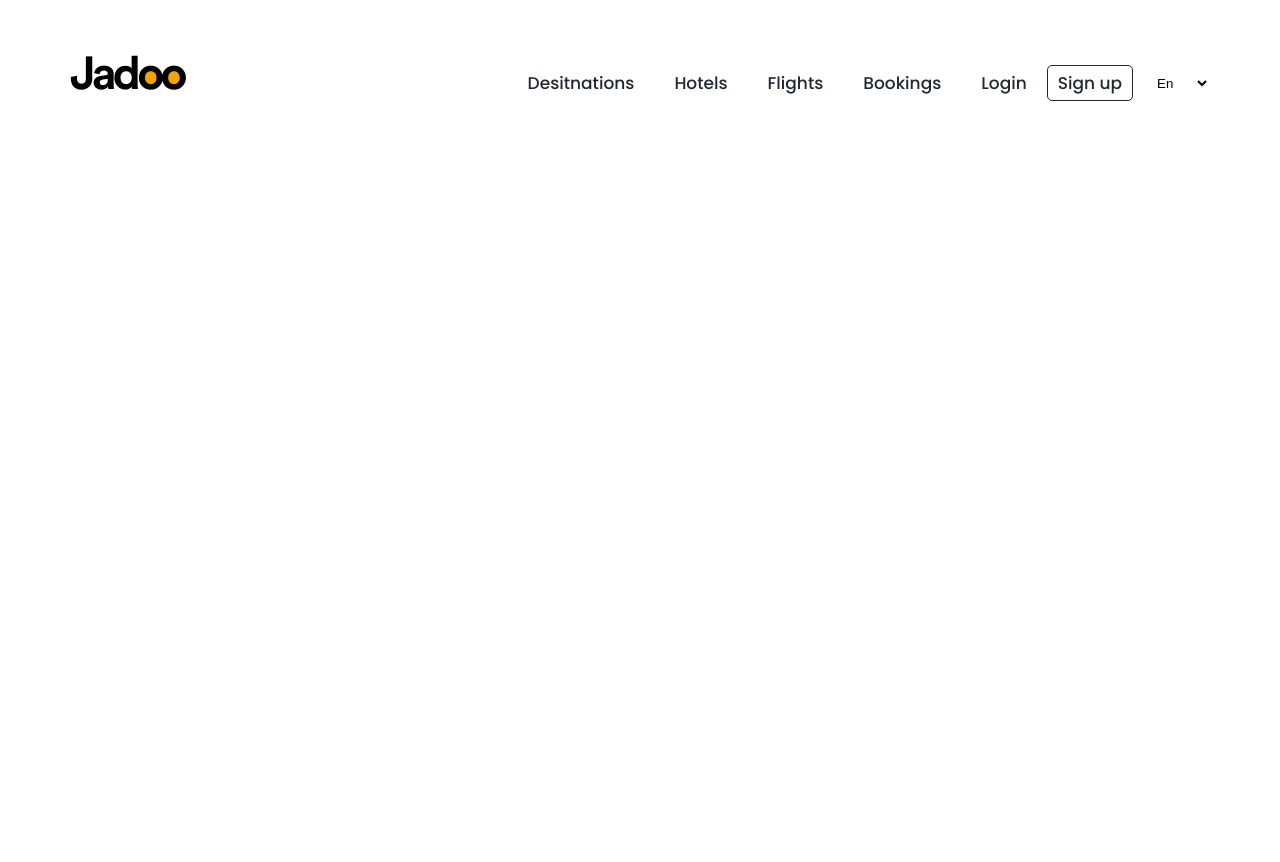
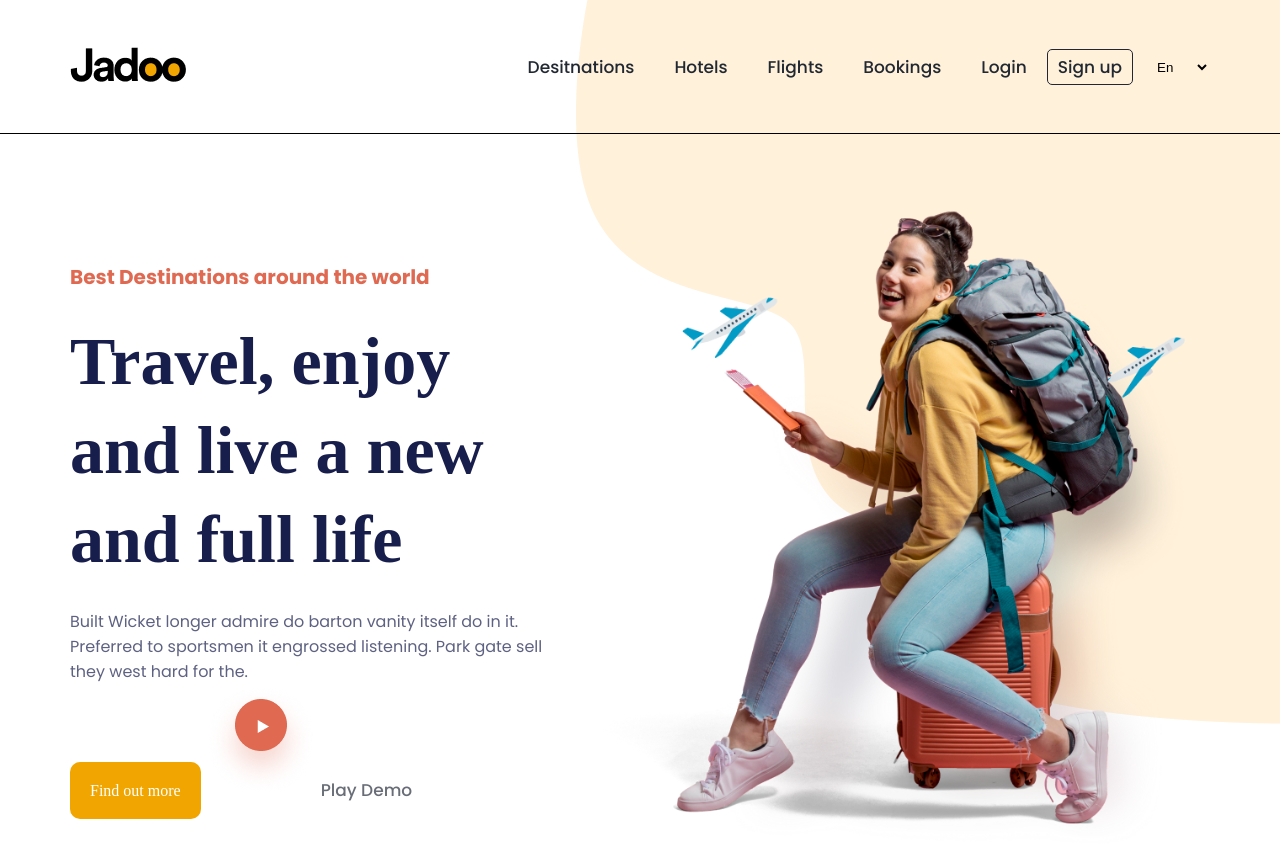
Before and after one commit to saadahmed18/Jadoo, a plain HTML site: page index.html in a window 1280 px wide. Before the commit the page ends 800 px from the top, so only its background shows below. Drawn offline with Linux system fonts and the light colour scheme; a web font is replaced by a local one.

Commit message:
Add: Hero Section

```diff
--- a/assets/style/main.css
+++ b/assets/style/main.css
@@ -8,6 +8,7 @@
   --text-hero-color: #df6951;
   --title-hero-color: #181e4b;
   --link-hero-color: #f1a501;
+  --play-demo-color: #686d77;
   --main-title-and-text-section-color: #5e6282;
   --title-section-color: #14183e;
   --small-title-color: #1e1d4c;
@@ -21,10 +22,10 @@
   .container {
     width: 970px;
   }
-  nav label {
+  nav label,
+  nav input {
     display: none;
   }
-
 }
 @media (min-width: 768px) {
   .container {
@@ -44,6 +45,7 @@ img {
 }
 header {
   padding: 47px 0;
+  border-bottom: 1px solid black;
 }
 header .container {
   display: flex;
@@ -56,12 +58,12 @@ nav {
 nav input {
   appearance: none;
 }
-
 header .container ul {
   display: flex;
   align-items: center;
   list-style: none;
 }
+
 header .container ul li a {
   display: block;
   padding: 0 20px;
@@ -70,7 +72,6 @@ header .container ul li a {
   font-weight: 500;
   color: var(--navbar-color);
 }
-
 header .container ul li .signup {
   border: 1px solid var(--navbar-color);
   border-radius: 5px;
@@ -101,3 +102,51 @@ header .container ul li select {
     padding: 0;
   }
 }
+section {
+  padding: 75px 0;
+}
+.hero .container {
+  display: flex;
+  justify-content: space-between;
+  align-items: center;
+}
+.content {
+  width: 50%;
+}
+.hero .container .content .pr-top {
+  font-family: "Poppins", serif;
+  font-size: 20px;
+  font-weight: 700;
+  color: var(--text-hero-color);
+}
+.hero .container .content h1 {
+  font-family: "Volkhov", serif;
+  font-size: 68px;
+  font-weight: 700;
+  line-height: 89px;
+  letter-spacing: -4%;
+  margin: 25px 0;
+  color: var(--title-hero-color);
+}
+.hero .container .content .pr-bottom {
+  font-family: "Poppins", serif;
+  color: var(--main-title-and-text-section-color);
+}
+.hero .container .content .btn {
+  padding: 20px;
+  border-radius: 10px;
+  color: white;
+  background-color: var(--link-hero-color);
+}
+.hero .container .content .play-demo {
+  font-family: "Poppins", serif;
+  font-size: 17px;
+  font-weight: 500;
+  color: var(--play-demo-color);
+}
+.images .blob {
+  position: absolute;
+  top: 0;
+  right: 0;
+  z-index: -1;
+}
--- a/index.html
+++ b/index.html
@@ -52,5 +52,23 @@
         </nav>
       </div>
     </header>
+    <main>
+      <section class="hero">
+        <div class="container">
+          <div class="content">
+            <p class="pr-top">Best Destinations around the world</p>
+            <h1>Travel, <span>enjoy</span> and live a new and full life</h1>
+            <p class="pr-bottom">Built Wicket longer admire do barton vanity itself do in it. Preferred to sportsmen it engrossed listening. Park gate sell they west hard for the.</p>
+            <a class="btn" href="#">Find out more</a>
+            <img src="assets/icons/play-btn.webp" alt="play-btn" />
+            <a class="play-demo" href="#">Play Demo</a>
+          </div>
+          <div class="images">
+            <img src="assets/images/hero.webp" alt="hero" />
+            <img class="blob" src="assets/images/blob.webp" alt="blob">
+          </div>
+        </div>
+      </section>
+    </main>
   </body>
 </html>
```
